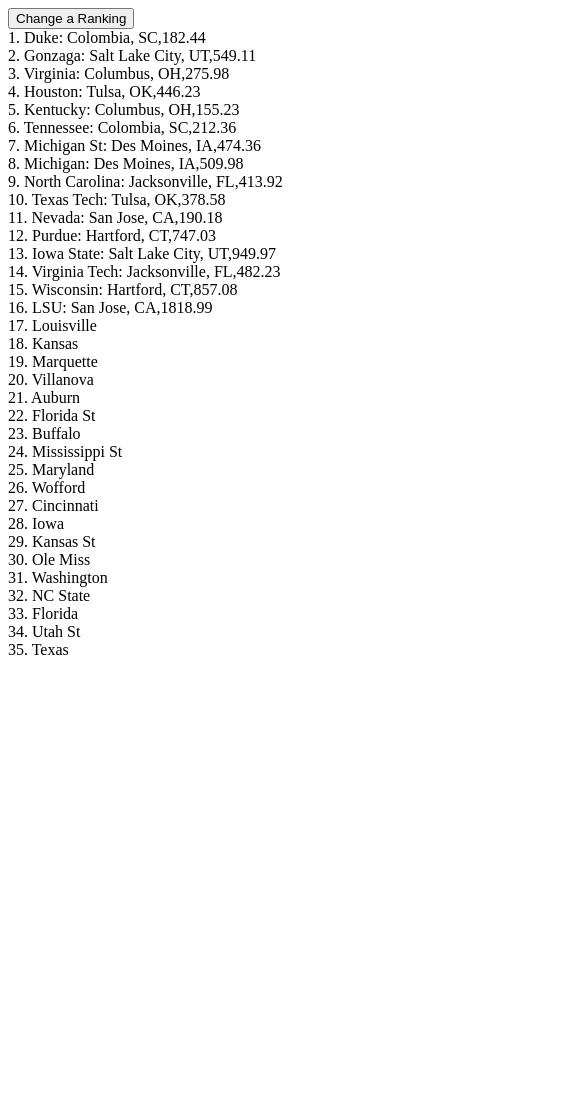
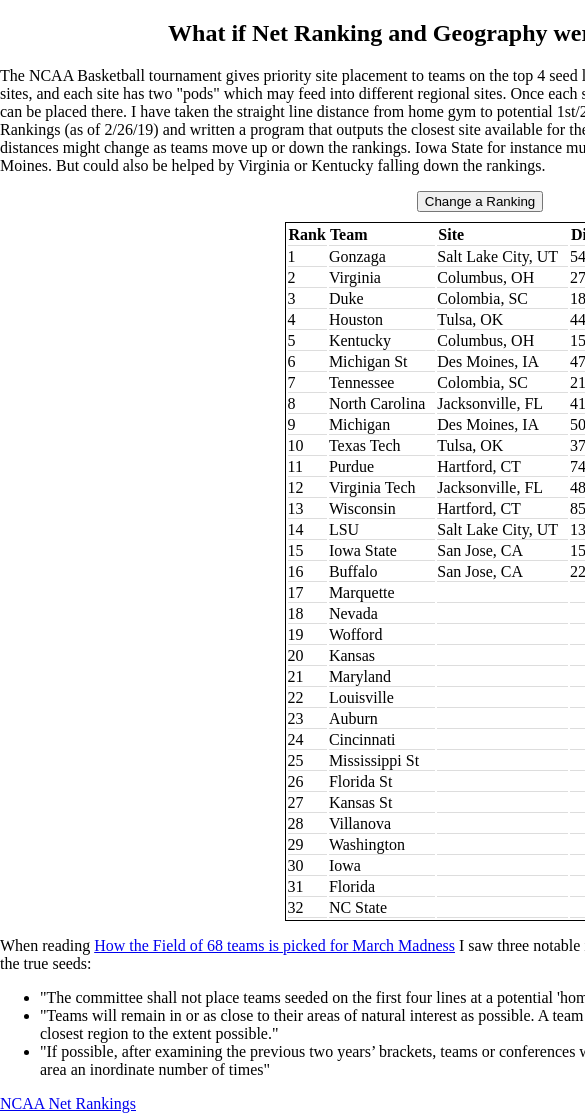
Before and after one commit to bsevcik/NCAA_First_Round_Sites, a plain HTML site: page index.html in a window 390 px wide. Shown: the top 1113 px of the page, 585 px wide, since content can reach past the window. Before the commit the page ends 844 px from the top, so only its background shows below. Drawn offline with nearby package versions, Linux system fonts and the light colour scheme.

Commit message:
Fixed algorithm and added blog content. Needs responsive styling

```diff
--- /dev/null
+++ b/css/styles.css
@@ -0,0 +1,29 @@
+body {
+    width: 960px;
+    margin: 0 auto;
+}
+.center {
+    text-align: center;
+}
+/*
+input {
+    margin: 50px 0 0 0;
+}
+*/
+td {
+    padding: 0 10px 0 0;
+}
+th {
+    text-align: left;
+}
+th, td {
+    border-bottom: 1px solid #ddd;
+}
+table {
+    margin: 10px auto;
+    border: 1px solid black;
+}
+/*
+tr:nth-child(even) {
+    background: #CCC;
+}*/
--- /dev/null
+++ b/data2-26-19.json
@@ -0,0 +1,386 @@
+{
+   "1": {
+      "Team": "Gonzaga",
+      "Team Address": "801 N Cincinnati St, Spokane, WA 99258",
+      "Hartford, CT": 2204.03,
+      "Salt Lake City, UT": 549.11,
+      "Des Moines, IA": 1237.65,
+      "Jacksonville, FL": 2236.18,
+      "Tulsa, OK": 1351.93,
+      "Columbus, OH": 1780.54,
+      "Colombia, SC": 2099.36,
+      "San Jose, CA": 750.39
+   },
+   "2": {
+      "Team": "Virginia",
+      "Team Address": "295 Massie Rd, Charlottesville, VA 22903",
+      "Hartford, CT": 402.3,
+      "Salt Lake City, UT": 1783.85,
+      "Des Moines, IA": 838.33,
+      "Jacksonville, FL": 563.3,
+      "Tulsa, OK": 972.26,
+      "Columbus, OH": 275.98,
+      "Colombia, SC": 313.92,
+      "San Jose, CA": 2353.86
+   },
+   "3": {
+      "Team": "Duke",
+      "Team Address": "115 Whitford Dr, Durham, NC 27705",
+      "Hartford, CT": 522.31,
+      "Salt Lake City, UT": 1806.28,
+      "Des Moines, IA": 879.3,
+      "Jacksonville, FL": 422.36,
+      "Tulsa, OK": 952.25,
+      "Columbus, OH": 352.84,
+      "Colombia, SC": 182.44,
+      "San Jose, CA": 2364.64
+   },
+   "4": {
+      "Team": "Houston",
+      "Team Address": "3422 Cullen Blvd, Houston, TX 77204",
+      "Hartford, CT": 1513.66,
+      "Salt Lake City, UT": 1203.83,
+      "Des Moines, IA": 826.59,
+      "Jacksonville, FL": 821.13,
+      "Tulsa, OK": 446.23,
+      "Columbus, OH": 994.52,
+      "Colombia, SC": 890.09,
+      "San Jose, CA": 1612.59
+   },
+   "5": {
+      "Team": "Kentucky",
+      "Team Address": "430 W Vine St, Lexington, KY 40507",
+      "Hartford, CT": 677.37,
+      "Salt Lake City, UT": 1470.28,
+      "Des Moines, IA": 542.53,
+      "Jacksonville, FL": 558.62,
+      "Tulsa, OK": 647.09,
+      "Columbus, OH": 155.23,
+      "Colombia, SC": 340.86,
+      "San Jose, CA": 2033.76
+   },
+   "6": {
+      "Team": "Michigan St",
+      "Team Address": "534 Birch Rd, East Lansing, MI 48824",
+      "Hartford, CT": 608.1,
+      "Salt Lake City, UT": 1414.71,
+      "Des Moines, IA": 474.36,
+      "Jacksonville, FL": 872.21,
+      "Tulsa, OK": 763.37,
+      "Columbus, OH": 205.82,
+      "Colombia, SC": 632.33,
+      "San Jose, CA": 1999.31
+   },
+   "7": {
+      "Team": "Tennessee",
+      "Team Address": "1600 Phillip Fulmer Way #202, Knoxville, TN 37996",
+      "Hartford, CT": 726.34,
+      "Salt Lake City, UT": 1546.53,
+      "Des Moines, IA": 651.76,
+      "Jacksonville, FL": 410.87,
+      "Tulsa, OK": 674.77,
+      "Columbus, OH": 282.41,
+      "Colombia, SC": 212.36,
+      "San Jose, CA": 2095.69
+   },
+   "8": {
+      "Team": "North Carolina",
+      "Team Address": "300 Skipper Bowles Dr, Chapel Hill, NC 27514",
+      "Hartford, CT": 531.14,
+      "Salt Lake City, UT": 1803.42,
+      "Des Moines, IA": 877.95,
+      "Jacksonville, FL": 413.92,
+      "Tulsa, OK": 947.35,
+      "Columbus, OH": 354.88,
+      "Colombia, SC": 173.61,
+      "San Jose, CA": 2361.02
+   },
+   "9": {
+      "Team": "Michigan",
+      "Team Address": "333 E Stadium Blvd, Ann Arbor, MI 48109",
+      "Hartford, CT": 569.51,
+      "Salt Lake City, UT": 1455.21,
+      "Des Moines, IA": 509.98,
+      "Jacksonville, FL": 834.03,
+      "Tulsa, OK": 779.67,
+      "Columbus, OH": 163.4,
+      "Colombia, SC": 590.65,
+      "San Jose, CA": 2038.78
+   },
+   "10": {
+      "Team": "Texas Tech",
+      "Team Address": "1701 Indiana Ave, Lubbock, TX 79409",
+      "Hartford, CT": 1686.69,
+      "Salt Lake City, UT": 741.91,
+      "Des Moines, IA": 715.06,
+      "Jacksonville, FL": 1207.06,
+      "Tulsa, OK": 378.58,
+      "Columbus, OH": 1132.64,
+      "Colombia, SC": 1196.85,
+      "San Jose, CA": 1154.79
+   },
+   "11": {
+      "Team": "Purdue",
+      "Team Address": "900 John R Wooden Dr West Lafayette, IN 47906",
+      "Hartford, CT": 747.03,
+      "Salt Lake City, UT": 1307.95,
+      "Des Moines, IA": 358.94,
+      "Jacksonville, FL": 759.32,
+      "Tulsa, OK": 574.59,
+      "Columbus, OH": 209,
+      "Colombia, SC": 550.33,
+      "San Jose, CA": 1883.6
+   },
+   "12": {
+      "Team": "Virginia Tech",
+      "Team Address": "675 Washington St SW, Blacksburg, VA 24061",
+      "Hartford, CT": 518.91,
+      "Salt Lake City, UT": 1700.86,
+      "Des Moines, IA": 766.56,
+      "Jacksonville, FL": 482.23,
+      "Tulsa, OK": 866.22,
+      "Columbus, OH": 235.91,
+      "Colombia, SC": 225.96,
+      "San Jose, CA": 2264.36
+   },
+   "13": {
+      "Team": "Wisconsin",
+      "Team Address": "601 W Dayton St, Madison, WI 53703",
+      "Hartford, CT": 857.08,
+      "Salt Lake City, UT": 1165.85,
+      "Des Moines, IA": 238.89,
+      "Jacksonville, FL": 979.65,
+      "Tulsa, OK": 593.33,
+      "Columbus, OH": 394.18,
+      "Colombia, SC": 772.8,
+      "San Jose, CA": 1750.82
+   },
+   "14": {
+      "Team": "LSU",
+      "Team Address": "N Stadium Dr, Baton Rouge, LA 70802",
+      "Hartford, CT": 1294.11,
+      "Salt Lake City, UT": 1362.54,
+      "Des Moines, IA": 785.13,
+      "Jacksonville, FL": 569.16,
+      "Tulsa, OK": 484.64,
+      "Columbus, OH": 805.78,
+      "Colombia, SC": 643.1,
+      "San Jose, CA": 1818.99
+   },
+   "15": {
+      "Team": "Iowa State",
+      "Team Address": "1705 Center Dr, Ames, IA 50011",
+      "Hartford, CT": 1076.53,
+      "Salt Lake City, UT": 949.97,
+      "Des Moines, IA": 29.63,
+      "Jacksonville, FL": 1047.85,
+      "Tulsa, OK": 425.19,
+      "Columbus, OH": 572.32,
+      "Colombia, SC": 881.31,
+      "San Jose, CA": 1532
+   },
+   "16": {
+      "Team": "Buffalo",
+      "Team Address": "175 Webster Road; Amherst, NY 14228",
+      "Hartford, CT": 323.06,
+      "Salt Lake City, UT": 1701.64,
+      "Des Moines, IA": 764.64,
+      "Jacksonville, FL": 890.96,
+      "Tulsa, OK": 1030.29,
+      "Columbus, OH": 303.25,
+      "Colombia, SC": 634.83,
+      "San Jose, CA": 2287.3
+   },
+   "17": {
+      "Team": "Marquette",
+      "Team Address": "1111 Vel R. Phillips Ave, Milwaukee, WI 53203",
+      "Hartford, CT": 782.27,
+      "Salt Lake City, UT": 1240.38,
+      "Des Moines, IA": 308.46,
+      "Jacksonville, FL": 945.37,
+      "Tulsa, OK": 641.77,
+      "Columbus, OH": 331.51,
+      "Colombia, SC": 727.74,
+      "San Jose, CA": 1825.54
+   },
+   "18": {
+      "Team": "Nevada",
+      "Team Address": "1664 N Virginia St, Reno, NV 89557",
+      "Hartford, CT": 2447.41,
+      "Salt Lake City, UT": 426.9,
+      "Des Moines, IA": 1378.48,
+      "Jacksonville, FL": 2238.15,
+      "Tulsa, OK": 1318.16,
+      "Columbus, OH": 1943.67,
+      "Colombia, SC": 2165.79,
+      "San Jose, CA": 190.18
+   },
+   "19": {
+      "Team": "Wofford",
+      "Team Address": "34.960278,-81.932778",
+      "Hartford, CT": 687.55,
+      "Salt Lake City, UT": 1676.25,
+      "Des Moines, IA": 187.98,
+      "Jacksonville, FL": 320.99,
+      "Tulsa, OK": 794.98,
+      "Columbus, OH": 351.47,
+      "Colombia, SC": 84.05,
+      "San Jose, CA": 2221.94
+   },
+   "20": {
+      "Team": "Kansas",
+      "Team Address": "1651 Naismith Dr, Lawrence, KS 66044",
+      "Hartford, CT": 1202.12,
+      "Salt Lake City, UT": 891.42,
+      "Des Moines, IA": 201.79,
+      "Jacksonville, FL": 975.84,
+      "Tulsa, OK": 198.02,
+      "Columbus, OH": 657.23,
+      "Colombia, SC": 860.64,
+      "San Jose, CA": 1448.88
+   },
+   "21": {
+      "Team": "Maryland",
+      "Team Address": "885 S Main St, Mansfield, MA 02048",
+      "Hartford, CT": 77.11,
+      "Salt Lake City, UT": 2093.53,
+      "Des Moines, IA": 1152.72,
+      "Jacksonville, FL": 993.82,
+      "Tulsa, OK": 1385.32,
+      "Columbus, OH": 631.11,
+      "Colombia, SC": 769.12,
+      "San Jose, CA": 2678.93
+   },
+   "22": {
+      "Team": "Louisville",
+      "Team Address": "1 Arena Plaza, Louisville, KY 40202",
+      "Hartford, CT": 733.2,
+      "Salt Lake City, UT": 1400.82,
+      "Des Moines, IA": 476.56,
+      "Jacksonville, FL": 596.61,
+      "Tulsa, OK": 582.41,
+      "Columbus, OH": 189.08,
+      "Colombia, SC": 395.34,
+      "San Jose, CA": 1964.2
+   },
+   "23": {
+      "Team": "Auburn",
+      "Team Address": "250 Beard-Eaves Court, Auburn, AL 36849",
+      "Hartford, CT": 947.12,
+      "Salt Lake City, UT": 1562.52,
+      "Des Moines, IA": 765.88,
+      "Jacksonville, FL": 276.25,
+      "Tulsa, OK": 647.51,
+      "Columbus, OH": 528,
+      "Colombia, SC": 274.95,
+      "San Jose, CA": 2076.58
+   },
+   "24": {
+      "Team": "Cincinnati",
+      "Team Address": "27000 O'Varsity Way, Cincinnati, OH 45221",
+      "Hartford, CT": 648.62,
+      "Salt Lake City, UT": 1450.74,
+      "Des Moines, IA": 508.98,
+      "Jacksonville, FL": 630.44,
+      "Tulsa, OK": 661.21,
+      "Columbus, OH": 99.14,
+      "Colombia, SC": 404.32,
+      "San Jose, CA": 202.88
+   },
+   "25": {
+      "Team": "Mississippi St",
+      "Team Address": "55 Bailey Howell Dr Starkville, MS 39759",
+      "Hartford, CT": 1050.85,
+      "Salt Lake City, UT": 1365.96,
+      "Des Moines, IA": 621.39,
+      "Jacksonville, FL": 472.39,
+      "Tulsa, OK": 449.25,
+      "Columbus, OH": 552.54,
+      "Colombia, SC": 447.64,
+      "San Jose, CA": 1876.19
+   },
+   "26": {
+      "Team": "Florida St",
+      "Team Address": "505 W Pensacola St, Tallahassee, FL 32301",
+      "Hartford, CT": 1015.47,
+      "Salt Lake City, UT": 1699.97,
+      "Des Moines, IA": 930.42,
+      "Jacksonville, FL": 157.81,
+      "Tulsa, OK": 783.1,
+      "Columbus, OH": 663.24,
+      "Colombia, SC": 310.91,
+      "San Jose, CA": 2196.83
+   },
+   "27": {
+      "Team": "Kansas St",
+      "Team Address": "1800 College Ave, Manhattan, KS 66502",
+      "Hartford, CT": 1266.56,
+      "Salt Lake City, UT": 817.43,
+      "Des Moines, IA": 227.81,
+      "Jacksonville, FL": 1045.72,
+      "Tulsa, OK": 213.32,
+      "Columbus, OH": 725.57,
+      "Colombia, SC": 934.33,
+      "San Jose, CA": 1376.01
+   },
+   "28": {
+      "Team": "Villanova",
+      "Team Address": "1530 County Line Rd, Bryn Mawr, PA 19010",
+      "Hartford, CT": 183.58,
+      "Salt Lake City, UT": 1912.79,
+      "Des Moines, IA": 961.58,
+      "Jacksonville, FL": 759.85,
+      "Tulsa, OK": 1153.51,
+      "Columbus, OH": 406.42,
+      "Colombia, SC": 522.87,
+      "San Jose, CA": 2492.72
+   },
+   "29": {
+      "Team": "Washington",
+      "Team Address": "3870 Montlake Blvd NE, Seattle, WA 98105",
+      "Hartford, CT": 2430.5,
+      "Salt Lake City, UT": 700.77,
+      "Des Moines, IA": 1463.4,
+      "Jacksonville, FL": 2454.48,
+      "Tulsa, OK": 1559.24,
+      "Columbus, OH": 2008.65,
+      "Colombia, SC": 2323.34,
+      "San Jose, CA": 714.12
+   },
+   "30": {
+      "Team": "Iowa",
+      "Team Address": "1 Elliott Dr, Iowa City, IA 52242",
+      "Hartford, CT": 972.76,
+      "Salt Lake City, UT": 1058.02,
+      "Des Moines, IA": 106.95,
+      "Jacksonville, FL": 959.04,
+      "Tulsa, OK": 449.8,
+      "Columbus, OH": 462.36,
+      "Colombia, SC": 780.92,
+      "San Jose, CA": 1638.45
+   },
+   "31": {
+      "Team": "Florida",
+      "Team Address": "250 Gale Lemerand Dr, Gainesville, FL 32611",
+      "Hartford, CT": 997.44,
+      "Salt Lake City, UT": 1826.97,
+      "Des Moines, IA": 1039.18,
+      "Jacksonville, FL": 63.06,
+      "Tulsa, OK": 909.91,
+      "Columbus, OH": 714.8,
+      "Colombia, SC": 310.32,
+      "San Jose, CA": 2324.84
+   },
+   "32": {
+      "Team": "NC State",
+      "Team Address": "1400 Edwards Mill Rd, Raleigh, NC 27607",
+      "Hartford, CT": 525.5,
+      "Salt Lake City, UT": 1822.62,
+      "Des Moines, IA": 896.81,
+      "Jacksonville, FL": 415,
+      "Tulsa, OK": 965.98,
+      "Columbus, OH": 371.05,
+      "Colombia, SC": 181.39,
+      "San Jose, CA": 2380.15
+   }
+}
--- a/index.html
+++ b/index.html
@@ -3,15 +3,47 @@
 <head>
     <meta charset="UTF-8">
     <title>NCAA Tournament First Round Distance </title>
+    <link rel="stylesheet" href="css/styles.css">
+
+</head>
+<body>
+<article>
+           <h1 class="center">What if Net Ranking and Geography were all that mattered?</h1>
+               <p>
+           The NCAA Basketball tournament gives priority site placement to teams on the top 4 seed lines (16 teams in total). There are eight 1st/2nd round sites, and each site has two "pods" which may feed into different regional sites. Once each site has been filled by two top teams no other top 4 seed can be placed there. I have taken the straight line distance from home gym to potential 1st/2nd round gym of every team in the top 32 of the Net Rankings (as of 2/26/19) and written a program that outputs the closest site available for the top 4 seed lines. Click the button to find out how the site distances might change as teams move up or down the rankings. Iowa State for instance must pass Michigan, Purdue, Wisconsin, and LSU to get Des Moines. But could also be helped by Virginia or Kentucky falling down the rankings.
+              </p>
+    <div class="center">
+<!--
+        <input type="text" id="currentRank" value="Current Rank"><br>
+        <input type="text" id="newRank" value="Potential Rank"><br>
+-->
+        <input type='button' id='changeIsuRank' value='Change a Ranking' onclick="isuRank()"> <br>
+    </div>
+
+</article>
+
+    <main>
+    </main>
+<section>
+            <p>
+                When reading <a href="https://www.ncaa.com/news/basketball-men/article/2018-10-19/how-field-68-teams-picked-march-madness">How the Field of 68 teams is picked for March Madness</a> I saw three notable indications of potential first round site changes away from the true seeds:
+            </p>
+            <ul>
+                <li>"The committee shall not place teams seeded on the first four lines at a potential 'home-crowd disadvantage' in the first round."</li>
+                <li>"Teams will remain in or as close to their areas of natural interest as possible. A team moved out of its natural area will be placed in the next closest region to the extent possible." </li>
+                <li>"If possible, after examining the previous two years’ brackets, teams or conferences will not be moved out of its natural region or geographic area an inordinate number of times"</li>
+            </ul>
+                <div class="center">
+            <blockquote></blockquote>
+            <blockquote></blockquote>
+            <blockquote>  </blockquote>
+            </div>
+                <a href="https://www.ncaa.com/rankings/basketball-men/d1/ncaa-mens-basketball-net-rankings">NCAA Net Rankings</a><br>
+        </section>
     <script
     src="https://code.jquery.com/jquery-3.3.1.js"
     integrity="sha256-2Kok7MbOyxpgUVvAk/HJ2jigOSYS2auK4Pfzbm7uH60="
     crossorigin="anonymous"></script>
     <script src="pushData.js"></script>
-</head>
-<body>
-    <input type='button' id='changeIsuRank' value='Change a Ranking' onclick="isuRank()"> <br>
-    <main>
-    </main>
 </body>
 </html>
--- a/pushData.js
+++ b/pushData.js
@@ -27,7 +27,7 @@ function removeA(arr) {
     return arr;
 }
 
-$.getJSON('data.json',
+$.getJSON('data2-26-19.json',
     function (data) {
         "use strict";
         window.data = data;
@@ -42,6 +42,14 @@ function closestDistances() {setTimeout(function() {
 //Empty the body tag, then add an ISU Button before writing the code
     $('main').empty();
 //    $('body').append("<input type='button' id='changeIsuRank' value='Change ISU Ranking'> <br>");
+    var table =
+            '<table>' +
+                '<tr>' +
+                    '<th>Rank</th>' +
+                    '<th>Team</th>' +
+                    '<th>Site</th>' +
+                    '<th>Distance</th>' +
+                '</tr>';
     var Columbus = 0;
     var Colombia = 0;
     var DSM = 0;
@@ -137,7 +145,16 @@ function closestDistances() {setTimeout(function() {
 
 // The Meat and Potatoes of the sorting and writing of closest regions
         if (arrDistance.length === 0) {
-            $('main').append(i + 1 + ". " + team + "<br>");
+            var listPlaceholder =
+                '<tr>' +
+                    '<td>' + (i+1) + '</td>' +
+                    '<td>' + team + '</td>' +
+                    '<td>' + '</td>' +
+                    '<td>' + '</td>' +
+                '</tr>';
+//            $('main').append(i + 1 + ". " + team + "<br>");
+            table += listPlaceholder;
+//            $('main').append(listPlaceholder);
         } else {
             var minIndex = 0;
             var min = arrDistance[0][1];
@@ -147,36 +164,30 @@ function closestDistances() {setTimeout(function() {
                     min = arrDistance[j][1];
                 }
             }
-/*        var listPlaceholder =
-        '<table> +
+            var listPlaceholder =
+    /*        '<table> +
                 '<tr>' +
                     '<th>Rank</th>'
                     '<th>Team</th>' +
                     '<th>Site</th>' +
                     '<th>Distance</th>' +
-            '</tr>' +
+                '</tr>' +*/
                 '<tr>' +
-                '<td>1</td>' +
-                '<td>Duke</td>' +
-                '<td>Colombia, SC</td>' +
-                '<td>182.44</td>' +
-            '</tr>' +
-        '</table>';
+                    '<td>' + (i + 1) + '</td>' +
+                    '<td>' + team + '</td>' +
+                    '<td>' + arrDistance[minIndex][0] + '</td>' +
+                    '<td>' + arrDistance[minIndex][1] + ' Miles</td>' +
+    //                '<td>Duke</td>' +
+    //                '<td>Colombia, SC</td>' +
+    //                '<td>182.44</td>' +
+                '</tr>';
+    /*        '</table>';*/
 
-
-            var listPlaceholder +=*/
-
-
-
-
-            var listPlaceholder = i + 1 + ". " + team + ": " + arrDistance[minIndex] + "<br>";
-
-
-
-
-
-            console.log(listPlaceholder);
-            $('main').append(listPlaceholder);
+//            var listPlaceholder = i + 1 + ". " + team + ": " + arrDistance[minIndex] + "<br>";
+//
+            table += listPlaceholder;
+//            console.log(listPlaceholder);
+//            $('main').append(listPlaceholder);
 //            document.write(i + 1 + ". " + team + ": " + arrDistance[minIndex] + "<br>");
     // add to each region when a team fills it
             if (arrDistance[minIndex][0] == "Colombia, SC") {
@@ -198,6 +209,8 @@ function closestDistances() {setTimeout(function() {
             }
         }
     }
+    table += '</table>';
+    $('main').append(table);
 }, 800);}
 closestDistances();
 
@@ -211,7 +224,7 @@ for (var i = 1; i < arrData.length; i++) {
     }
 }*/
 function isuRank() {
-    var pickedTeamCurrentRank = prompt("what is the rank of the team you want to change?");
+    var pickedTeamCurrentRank = parseInt(prompt("what is the rank of the team you want to change?"));
     var newRank = parseInt(prompt("What rank will that team end up?"));
     var placeholder = data[pickedTeamCurrentRank];
     if (newRank < pickedTeamCurrentRank) {
@@ -224,7 +237,7 @@ function isuRank() {
         console.log(pickedTeamCurrentRank);
     } else if (newRank > pickedTeamCurrentRank) {
         console.log("changing from " + pickedTeamCurrentRank + " to " + newRank);
-        for (var i = pickedTeamCurrentRank; i < newRank + 1 && i < 36; i++) {
+        for (var i = pickedTeamCurrentRank; i < newRank + 1 && i < 33; i++) {
             data[i] = data[i + 1];
         }
     } else {
@@ -235,21 +248,4 @@ function isuRank() {
     closestDistances();
 }
 
-
-
-// Call the function after clicking instead on page load
-//function startIsuRank() {setTimeout(function() {
-//    isuRank();
-//}, 1000);}
-//startIsuRank();
-//Object.keys(user) = ["name", "age"]
-//Object.values(user) = ["John", 30]
-//Object.entries(user) = [ ["name","John"], ["age",30] ]
-
-/*//Removing from siteNames makes 3rd+ teams region undefined
-            removeA(siteNames, "Colombia, SC");
-// delete will remove from the global object
-            delete Object.values(arrData)[i][1]["Colombia, SC"];
-
-//Distances are numbers, gotta delete from the index
-            removeA(distances, "Colombia, SC");*/
+//document.getElementById("currentRank").addEventListener()
```
Also changed, not shown: data2-21-19.json (renamed from data.json). Lines whose indentation alone changed are shown as unchanged.
